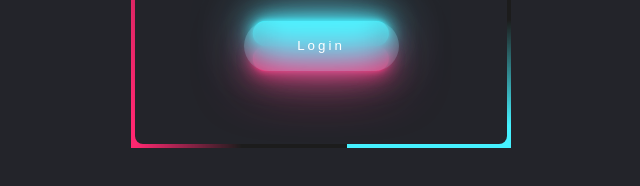
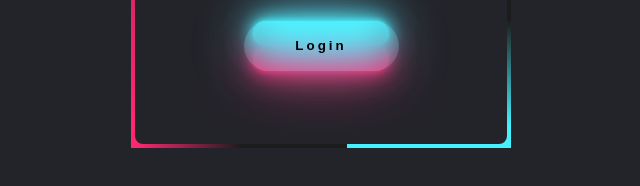
Before and after one commit to ab14702580/login-page-test, a plain HTML site: page index.html in a window 1280 px wide. In both pictures the pointer is over the input "Login". Shown: the part 462-648 px from the top of the page, 319-959 px from the left. Drawn offline with Linux system fonts and the light colour scheme.

Commit message:
add content modify

```diff
--- a/style.css
+++ b/style.css
@@ -192,6 +192,8 @@ body{
 }
 .box form .btn input:hover{
     letter-spacing: 3px;
+    color: #000;
+    font-weight: 900;
 }
 .box form .btn input::before{
     content: "";
```
